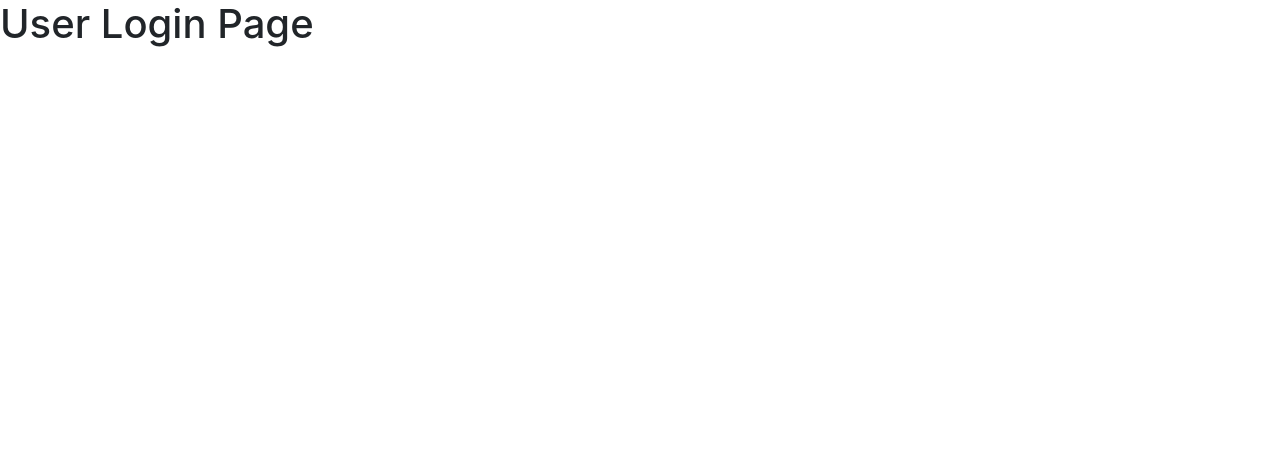
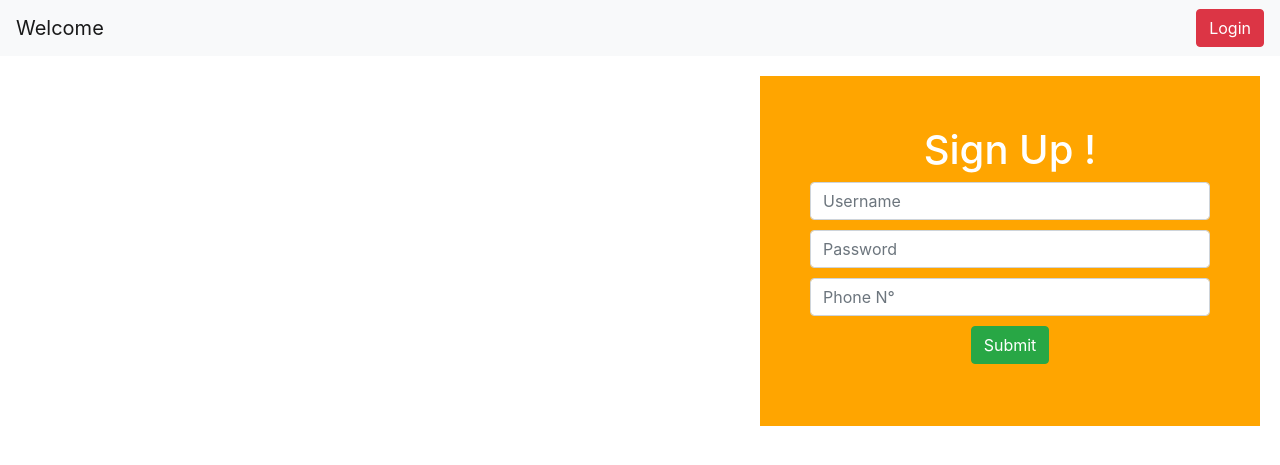
Before and after one commit to MohamedBenighil/-django-pizza-app, a Django app: page / in a window 1280 px wide. Shown: the top 465 px of the page. Run offline with Django 3.2, Linux system fonts and the light colour scheme; some libraries are stand-ins or nearby versions.

Commit message:
desing home page

```diff
--- a/django.txt
+++ b/django.txt
@@ -33,3 +33,7 @@ css: position :
 - relative (to itself)= ( default=static <=> you can not move them)+ (top, buttom,  left and right <=> you can move it)
 - "absolute" follows the 1st "relative" parent
 - sticky = relative + fixed
+
+- be carfule : ex margin: auto margin-top: 10px <=/=> margin-top: 10px margin:auto
+
+IMPORTANT : float: right <=> div-parent{position: relative} div-child{position: absolute; right:20px}
--- a/pizzapp/urls.py
+++ b/pizzapp/urls.py
@@ -1,6 +1,8 @@
 from django.contrib import admin
 from django.urls import path
-from .views import adminloginview,userloginview,adminlogin,adminhomeview,adminlogout,adminaddpizza,admindeletepizza,userhomeview
+from .views import adminloginview,adminlogin,\
+                   adminhomeview,adminlogout,adminaddpizza,\
+                   admindeletepizza,homeview
 
 urlpatterns = [
     #ADMIN
@@ -11,6 +13,6 @@ urlpatterns = [
     path('adminaddpizza/', adminaddpizza),
     path('admindeletepizza/<int:pizzaid>', admindeletepizza),
     #USER
-    path('', userloginview),
-    path('userhome/', userhomeview)
+    path('', homeview),
+    #path('userhome/', userhomeview)
 ]
--- a/pizzapp/views.py
+++ b/pizzapp/views.py
@@ -47,8 +47,8 @@ def admindeletepizza(request, pizzaid):
 
 
 #USERS
-def userloginview(request):
-    return render(request,'pizzapp/userlogin.html')
+def homeview(request):
+    return render(request, 'pizzapp/home.html')
 
-def userhomeview(request):
-    return render(request, 'pizzapp/userhome.html')
+#def userloginview(request):
+#    return render(request,'pizzapp/userlogin.html')
--- a/static/css/style.css
+++ b/static/css/style.css
@@ -56,3 +56,39 @@
     margin: auto;
     margin-top: 20px;
 }
+
+/*USER*/
+.container-userlogin-dev{
+    position: relative;
+}
+
+.userlogin-div{
+    background-color: orange;
+    width: 500px;
+    height: 350px;
+    padding-top: 50px;
+    position: absolute;
+    right: 20px;
+    top: 20px;
+}
+
+.userlogin-div input[type="text"], input[type="password"]{
+    width: 400px;
+    margin: auto;
+    margin-bottom: 10px;
+}
+
+.userlogin-div h1{
+    text-align: center;
+}
+
+
+.userlogin-div h1{
+    color: white;
+}
+
+.userlogin-div input[type="submit"]{
+    display: block;
+    margin: auto;
+
+}
--- /dev/null
+++ b/templates/pizzapp/home.html
@@ -0,0 +1,19 @@
+{%  extends 'base.html' %}
+{% block content %}
+<nav class="navbar navbar-light bg-light">
+    <a class="navbar-brand">Welcome</a>
+    <a href="#" class="btn btn-danger">Login</a>
+</nav>
+<div class="container-userlogin-dev">
+    <div class="userlogin-div">
+        <h1>Sign Up !</h1>
+        <form action="#" method="post">
+            <input type="text" class="form-control" name="username" placeholder="Username">
+            <input type="password" class="form-control" name="password" placeholder="Password">
+            <input type="text" class="form-control" name="phone" placeholder="Phone N°">
+            <input type="submit" class="btn btn-success" value="Submit">
+        </form>
+    </div>
+</div>
+
+{% endblock %}
--- a/templates/pizzapp/userhome.html
+++ /dev/null
@@ -1,4 +0,0 @@
-{%  extends 'base.html' %}
-{% block content %}
-<h1>User home page</h1>
-{% endblock %}
```
Also changed, not shown: db.sqlite3.
